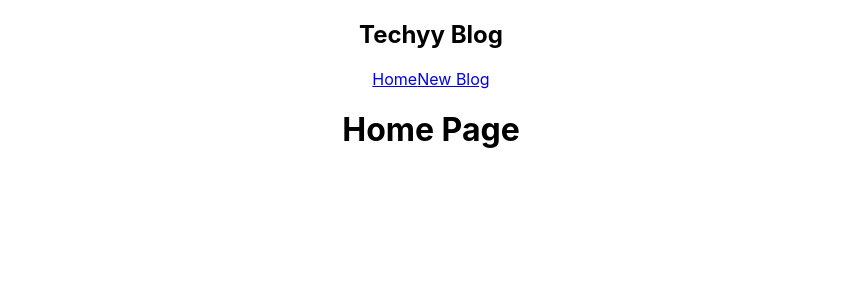
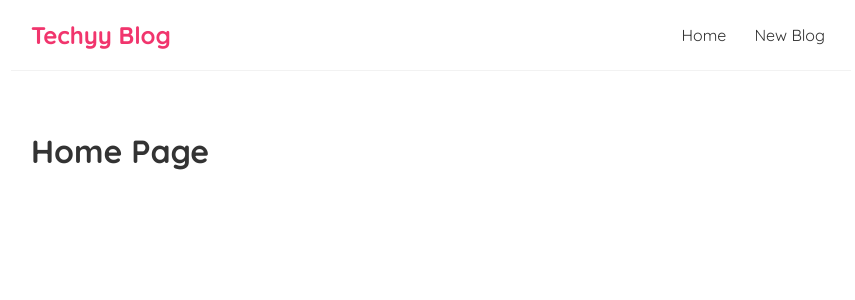
Before and after one commit to visshnnu-tejaa-98/blog-using-react, a React (Create React App) app: page / in a window 1280 px wide. Shown: the top 300 px of the page, without its empty margins (209-1064 px from the left). Built offline with nearby package versions, Linux system fonts and the light colour scheme.

Commit message:
styles added

```diff
--- a/src/App.css
+++ /dev/null
@@ -1,38 +0,0 @@
-.App {
-  text-align: center;
-}
-
-.App-logo {
-  height: 40vmin;
-  pointer-events: none;
-}
-
-@media (prefers-reduced-motion: no-preference) {
-  .App-logo {
-    animation: App-logo-spin infinite 20s linear;
-  }
-}
-
-.App-header {
-  background-color: #282c34;
-  min-height: 100vh;
-  display: flex;
-  flex-direction: column;
-  align-items: center;
-  justify-content: center;
-  font-size: calc(10px + 2vmin);
-  color: white;
-}
-
-.App-link {
-  color: #61dafb;
-}
-
-@keyframes App-logo-spin {
-  from {
-    transform: rotate(0deg);
-  }
-  to {
-    transform: rotate(360deg);
-  }
-}
--- a/src/App.js
+++ b/src/App.js
@@ -1,4 +1,3 @@
-import './App.css';
 import Navbar from './components/Navbar';
 import Home from './components/Home';
 
--- a/src/index.css
+++ b/src/index.css
@@ -1,13 +1,36 @@
-body {
-  margin: 0;
-  font-family: -apple-system, BlinkMacSystemFont, 'Segoe UI', 'Roboto', 'Oxygen',
-    'Ubuntu', 'Cantarell', 'Fira Sans', 'Droid Sans', 'Helvetica Neue',
-    sans-serif;
-  -webkit-font-smoothing: antialiased;
-  -moz-osx-font-smoothing: grayscale;
+@import url('https://fonts.googleapis.com/css2?family=Quicksand:wght@300;400;500;600;700&display=swap');
+
+/* base styles */
+* {
+	margin: 0;
+	font-family: 'Quicksand';
+	color: #333;
 }
-
-code {
-  font-family: source-code-pro, Menlo, Monaco, Consolas, 'Courier New',
-    monospace;
+.navbar {
+	padding: 20px;
+	display: flex;
+	justify-content: space-between;
+	align-items: center;
+	max-width: 800px;
+	margin: 0 auto;
+	border-bottom: 1px solid #f2f2f2;
 }
+.navbar h1 {
+	color: #f1356d;
+}
+.navbar .links {
+	margin-left: auto;
+}
+.navbar a {
+	margin-left: 16px;
+	text-decoration: none;
+	padding: 6px;
+}
+.navbar a:hover {
+	color: #f1356d;
+}
+.content {
+	max-width: 800px;
+	margin: 40px auto;
+	padding: 20px;
+}
```
Also changed, not shown: 1 other file (tests, documents, lock files or other folders).
